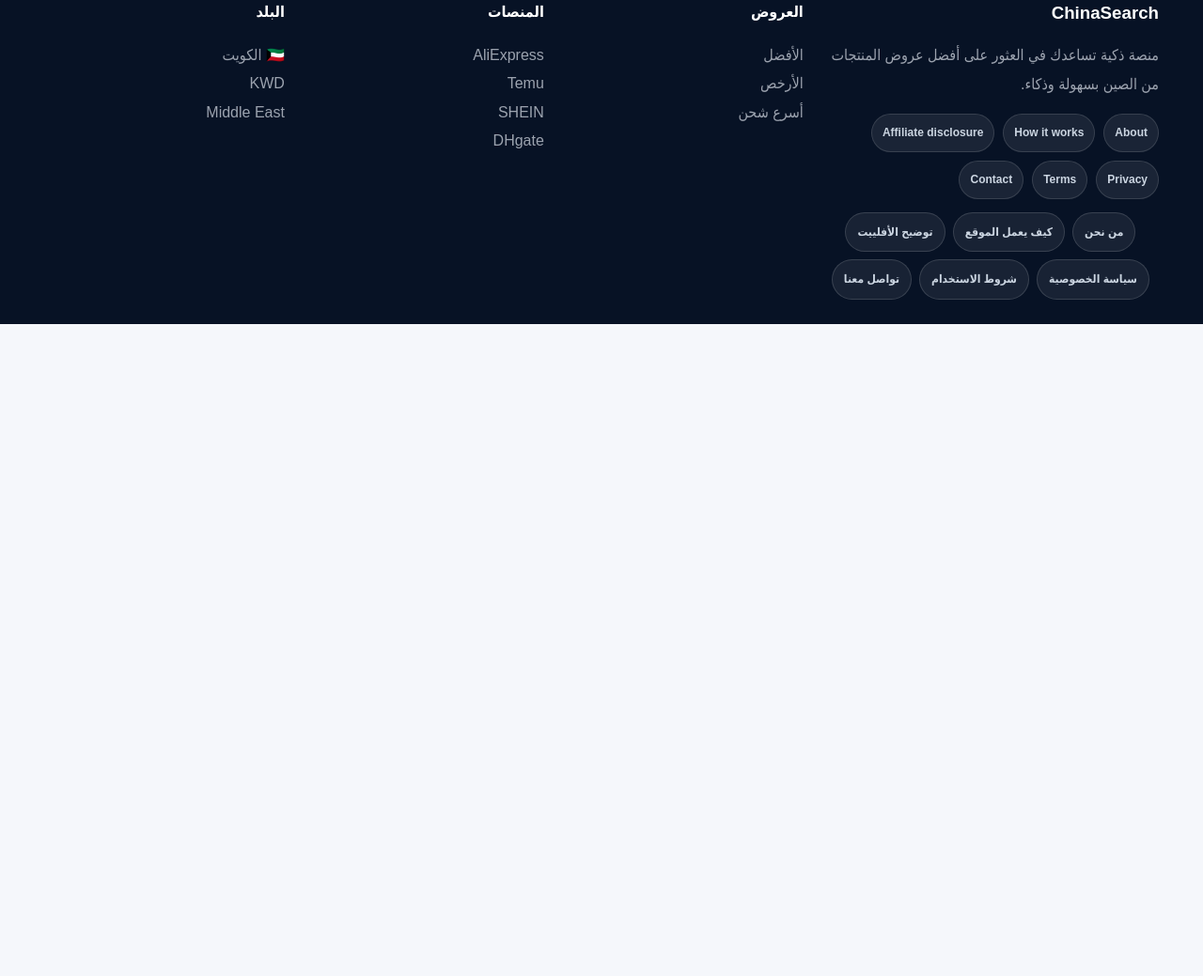
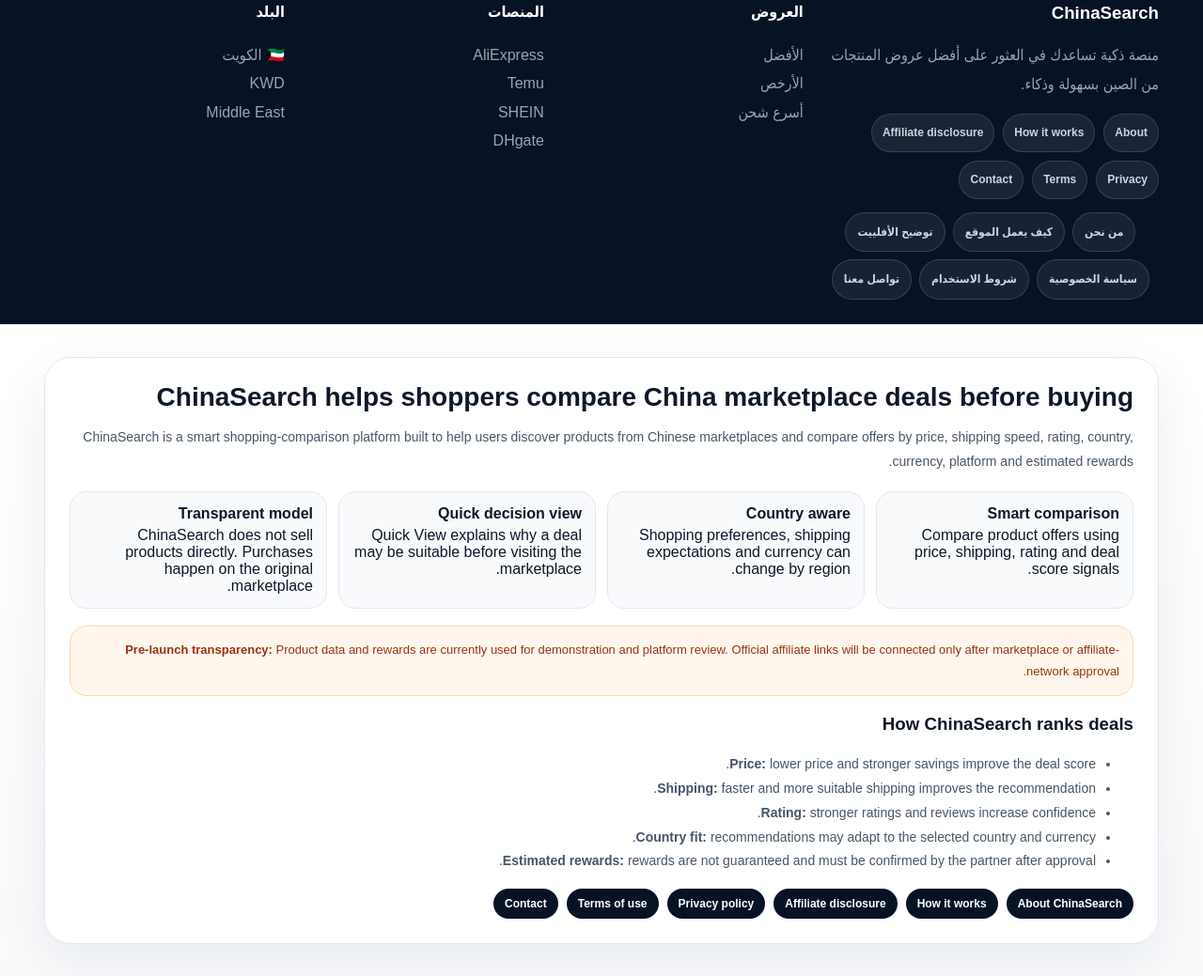
Before and after one commit to elbrawy11/chinasearch, a website: page index.html in a window 1280 px wide. Shown: the part 8025-9064 px from the top of the page at 94% size. Before the commit the page ends 8370 px from the top, so only its background shows below. Drawn offline with Linux system fonts and the light colour scheme; a web font is replaced by a local one.

Commit message:
Add files via upload

```diff
--- a/index.html
+++ b/index.html
@@ -4,7 +4,7 @@
   <meta charset="UTF-8" />
   <meta name="viewport" content="width=device-width, initial-scale=1.0" />
   <title>ChinaSearch — Compare China Deals by Price, Shipping & Rewards</title>
-  <meta name="description" content="ChinaSearch helps shoppers compare Chinese marketplace products by price, shipping speed, rating, country, currency, and estimated rewards before buying.">
+  <meta name="description" content="ChinaSearch is a smart pre-launch China marketplace comparison platform for price, shipping, ratings, country fit and estimated rewards. Affiliate links are pending marketplace approval.">
   <meta name="keywords" content="China deals, AliExpress deals, Temu deals, SHEIN deals, Banggood deals, DHgate deals, price comparison, cashback, rewards, smart shopping">
   <meta name="robots" content="index, follow">
   <link rel="canonical" href="https://chinasearch.vercel.app/">
@@ -92,12 +92,127 @@
 .consent-mini.show{display:block}.consent-mini b{display:block;margin-bottom:5px}.consent-mini p{margin:0 0 10px;color:#64748b;font-size:12px;line-height:1.55}.consent-mini button{border:0;background:#071225;color:white;border-radius:999px;padding:9px 12px;font-weight:900;cursor:pointer}
 @media(max-width:560px){.consent-mini{left:12px!important;right:12px!important;bottom:12px;max-width:none}}
 
+
+/* v3.3 SEO crawlable homepage + prelaunch hardening */
+.crawlable-home{
+  background:linear-gradient(180deg,#ffffff,#f8fafc);
+  border-top:1px solid #e2e8f0;
+  padding:34px 0;
+}
+.crawlable-card{
+  background:white;
+  border:1px solid #e2e8f0;
+  border-radius:28px;
+  padding:26px;
+  box-shadow:0 18px 55px rgba(15,23,42,.07);
+}
+.crawlable-card h2{
+  margin:0 0 10px;
+  font-size:28px;
+  color:#0f172a;
+}
+.crawlable-card p,.crawlable-card li{
+  color:#475569;
+  line-height:1.85;
+  font-size:14px;
+}
+.crawlable-grid{
+  display:grid;
+  grid-template-columns:repeat(4,1fr);
+  gap:12px;
+  margin:18px 0;
+}
+.crawlable-mini{
+  background:#f8fafc;
+  border:1px solid #e2e8f0;
+  border-radius:18px;
+  padding:14px;
+}
+.crawlable-mini b{
+  color:#0f172a;
+  display:block;
+  margin-bottom:5px;
+}
+.prelaunch-banner{
+  background:#fff7ed;
+  border:1px solid #fed7aa;
+  color:#9a3412;
+  border-radius:18px;
+  padding:14px;
+  margin:16px 0;
+  line-height:1.75;
+  font-size:13px;
+}
+.official-links{
+  display:flex;
+  gap:9px;
+  flex-wrap:wrap;
+  margin-top:14px;
+}
+.official-links a{
+  display:inline-flex;
+  background:#071225;
+  color:white;
+  text-decoration:none;
+  border-radius:999px;
+  padding:9px 12px;
+  font-size:12px;
+  font-weight:900;
+}
+@media(max-width:900px){.crawlable-grid{grid-template-columns:1fr 1fr}}
+@media(max-width:560px){.crawlable-grid{grid-template-columns:1fr}.crawlable-card{padding:20px}}
+
 </style>
 </head>
 <body>
   <div class="site-view">
   <div id="app"></div>
+
+<section class="crawlable-home" aria-label="ChinaSearch official information">
+  <div class="container">
+    <div class="crawlable-card">
+      <h2>ChinaSearch helps shoppers compare China marketplace deals before buying</h2>
+      <p>ChinaSearch is a smart shopping-comparison platform built to help users discover products from Chinese marketplaces and compare offers by price, shipping speed, rating, country, currency, platform and estimated rewards.</p>
+      <div class="crawlable-grid">
+        <div class="crawlable-mini"><b>Smart comparison</b>Compare product offers using price, shipping, rating and deal score signals.</div>
+        <div class="crawlable-mini"><b>Country aware</b>Shopping preferences, shipping expectations and currency can change by region.</div>
+        <div class="crawlable-mini"><b>Quick decision view</b>Quick View explains why a deal may be suitable before visiting the marketplace.</div>
+        <div class="crawlable-mini"><b>Transparent model</b>ChinaSearch does not sell products directly. Purchases happen on the original marketplace.</div>
+      </div>
+      <div class="prelaunch-banner">
+        <b>Pre-launch transparency:</b> Product data and rewards are currently used for demonstration and platform review. Official affiliate links will be connected only after marketplace or affiliate-network approval.
+      </div>
+      <h3>How ChinaSearch ranks deals</h3>
+      <ul>
+        <li><b>Price:</b> lower price and stronger savings improve the deal score.</li>
+        <li><b>Shipping:</b> faster and more suitable shipping improves the recommendation.</li>
+        <li><b>Rating:</b> stronger ratings and reviews increase confidence.</li>
+        <li><b>Country fit:</b> recommendations may adapt to the selected country and currency.</li>
+        <li><b>Estimated rewards:</b> rewards are not guaranteed and must be confirmed by the partner after approval.</li>
+      </ul>
+      <div class="official-links">
+        <a href="/about.html">About ChinaSearch</a>
+        <a href="/how-it-works.html">How it works</a>
+        <a href="/affiliate-disclosure.html">Affiliate disclosure</a>
+        <a href="/privacy.html">Privacy policy</a>
+        <a href="/terms.html">Terms of use</a>
+        <a href="/contact.html">Contact</a>
+      </div>
+    </div>
   </div>
+</section>
+<noscript>
+  <section class="crawlable-home">
+    <div class="container">
+      <div class="crawlable-card">
+        <h2>ChinaSearch requires JavaScript for the interactive comparison experience.</h2>
+        <p>You can still read our official pages: About, How it works, Affiliate disclosure, Privacy policy, Terms of use and Contact.</p>
+      </div>
+    </div>
+  </section>
+</noscript>
+
+</div>
   <div id="legalPage" class="page-view"></div>
   <div id="quickModal" class="quick-modal" onclick="if(event.target.id==='quickModal')closeQuick()"></div>
   <div id="compareBar" class="compare-bar"></div>
```
Also changed, not shown: about.html (+3 -0 lines), affiliate-disclosure.html (+3 -0 lines), contact.html (+3 -0 lines), how-it-works.html (+3 -0 lines), privacy.html (+3 -0 lines), terms.html (+3 -0 lines).
